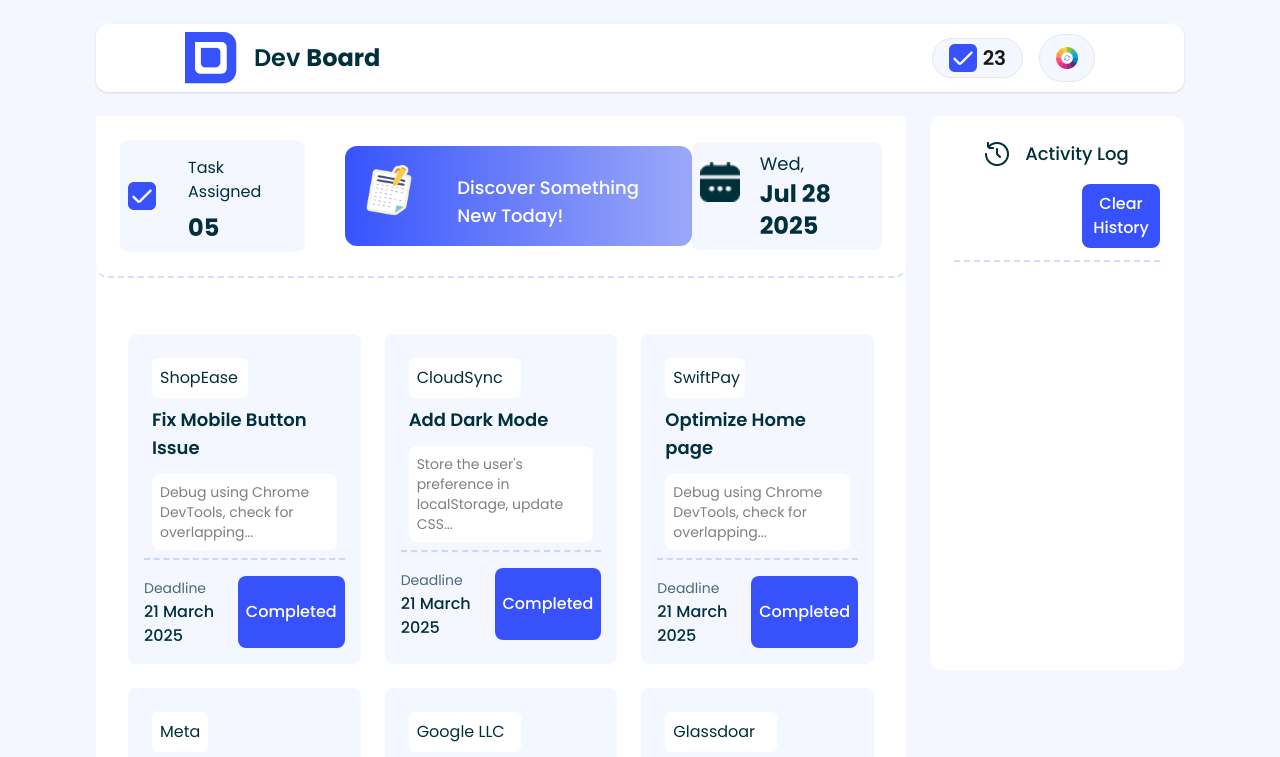
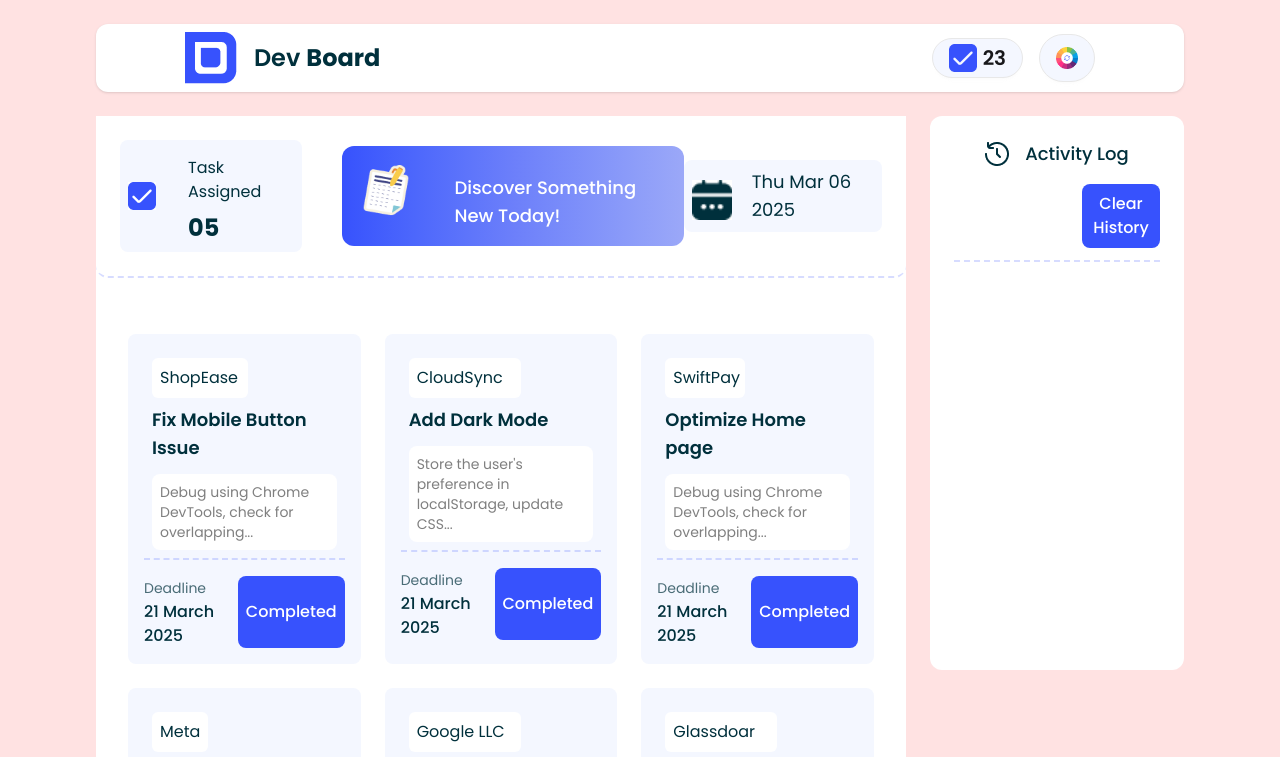
Before and after one commit to sanary-62/Module-5-Assignment, a plain HTML site: page index.html in a window 1280 px wide. Both pictures are taken after a click on the button 1067 px from the left and 58 px from the top of the page. Shown: the top 757 px of the page. Drawn offline with nearby package versions, Linux system fonts and the light colour scheme.

Commit message:
added final code

```diff
--- a/index.html
+++ b/index.html
@@ -32,7 +32,7 @@
                 <img src="assets/checkbox.png" alt="">
                 <p id="task-counter" class="text-xl">23</p>
               </button>
-              <button class="btn border rounded-full w-14 h-12 bg-[#F4F7FF]">
+              <button id="theme-btn" class="btn border rounded-full w-14 h-12 bg-[#F4F7FF]">
                 <img src="assets/theme-btn.png" alt="">
               </button>
             </div>
@@ -54,7 +54,7 @@
                     </div>
                     <div class="flex gap-5 bg-[#F4F7FF] p-2 rounded-lg">
                         <img class="h-10 mt-3 bg-white" src="assets/calender.png" alt="">
-                        <div class="text-[#00303C]">
+                        <div id="today-date" class="text-[#00303C]">
                             <span class="text-lg">Wed,</span>
                         <h2 class="text-2xl font-bold">Jul 28 2025</h2>
                         </div>
@@ -177,5 +177,7 @@
          <script src="./script/complete.js"></script>
          <script src="./script/discover.js"></script>
          <script src="./script/clear.js"></script>
+         <script src="./script/theme.js"></script>
+         <script src="./script/date.js"></script>
     </body>
 </html>
--- a/script/complete.js
+++ b/script/complete.js
@@ -3,11 +3,9 @@ document.querySelectorAll(".complete-btn").forEach(button => {
         event.preventDefault();
         alert("Board updated successfully");
 
-
         let taskCounter = document.querySelector("#task-counter");
         let count = parseInt(taskCounter.innerText, 10);
         taskCounter.innerText = count + 1;
-
 
         let taskAssigned = document.querySelector("#task-assigned");
         let assignedCount = parseInt(taskAssigned.innerText, 10);
@@ -15,23 +13,30 @@ document.querySelectorAll(".complete-btn").forEach(button => {
             taskAssigned.innerText = assignedCount - 1;
         }
 
-
         button.disabled = true;
         button.classList.add('opacity-50');
-
 
         let taskName = button.closest('.card').querySelector('h3').innerText;
         let activityLog = document.querySelector(".activity-log");
 
-
         let customTime = "Completed at 12:00 PM";
-
-
 
         let newLog = document.createElement("p");
         newLog.classList.add("bg-[#F4F7FF]", "p-3", "rounded-lg", "mb-6", "text-[#00303CB3]");
         newLog.innerText = `You have completed the task "${taskName}" ${customTime}`;
 
         activityLog.appendChild(newLog);
+
+        checkAllCompleted();
     });
 });
+
+function checkAllCompleted() {
+    const allButtons = document.querySelectorAll(".complete-btn");
+    const disabledCount = document.querySelectorAll(".complete-btn:disabled").length;
+    const totalButtons = allButtons.length;
+
+    if (disabledCount === totalButtons) {
+        alert("Congrats!!! You have completed all the current tasks");
+    }
+}
--- /dev/null
+++ b/script/date.js
@@ -0,0 +1,5 @@
+document.addEventListener("DOMContentLoaded", function() {
+    const today = new Date();
+    const date = today.toDateString();
+    document.getElementById("today-date").innerHTML = `<span class="text-lg">${date}</span>`;
+});
--- /dev/null
+++ b/script/theme.js
@@ -0,0 +1,22 @@
+document.getElementById("theme-btn").addEventListener("click", function(event) {
+    event.preventDefault();
+
+
+    const colors = [
+        "bg-pink-100", "bg-pink-200", "bg-pink-300", "bg-purple-100",
+        "bg-purple-200", "bg-purple-300", "bg-indigo-100", "bg-indigo-200",
+        "bg-teal-100", "bg-teal-200", "bg-yellow-100", "bg-yellow-200",
+        "bg-blue-100", "bg-blue-200", "bg-green-100", "bg-green-200",
+        "bg-red-100", "bg-red-200"];
+
+
+    const randomColor = colors[Math.floor(Math.random() * colors.length)];
+
+    document.body.classList.forEach(className => {
+        if (className.startsWith('bg-')) {
+            document.body.classList.remove(className);
+        }
+    });
+
+    document.body.classList.add(randomColor);
+});
```
